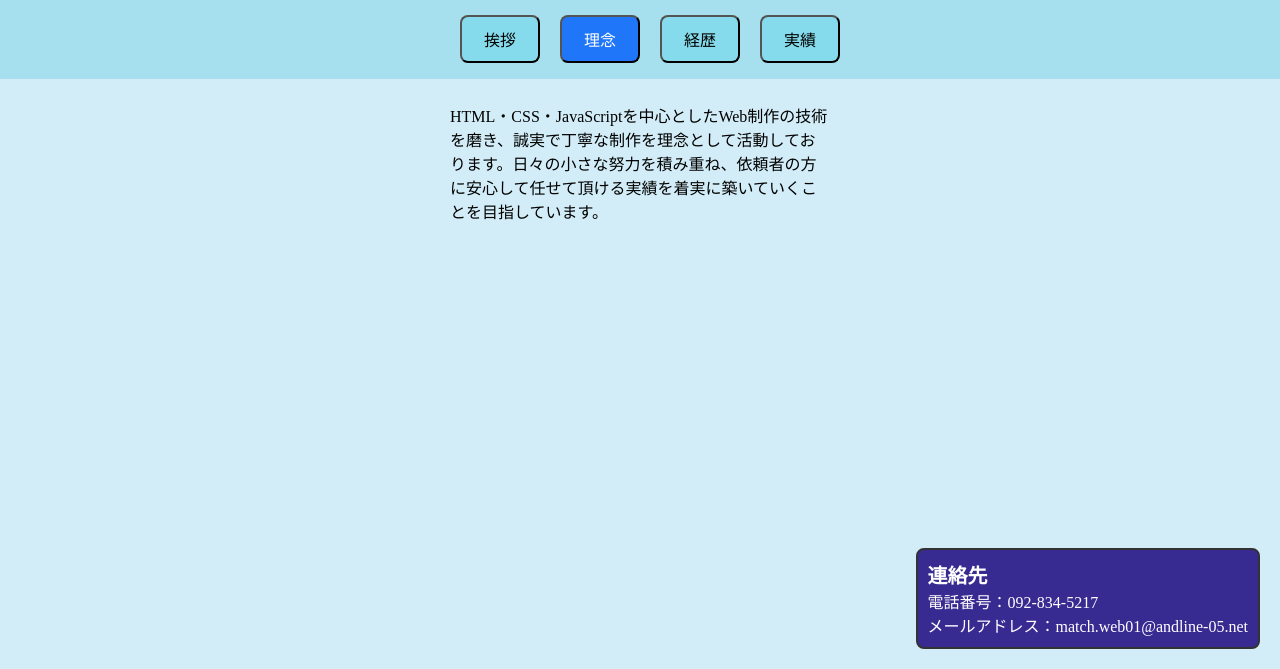
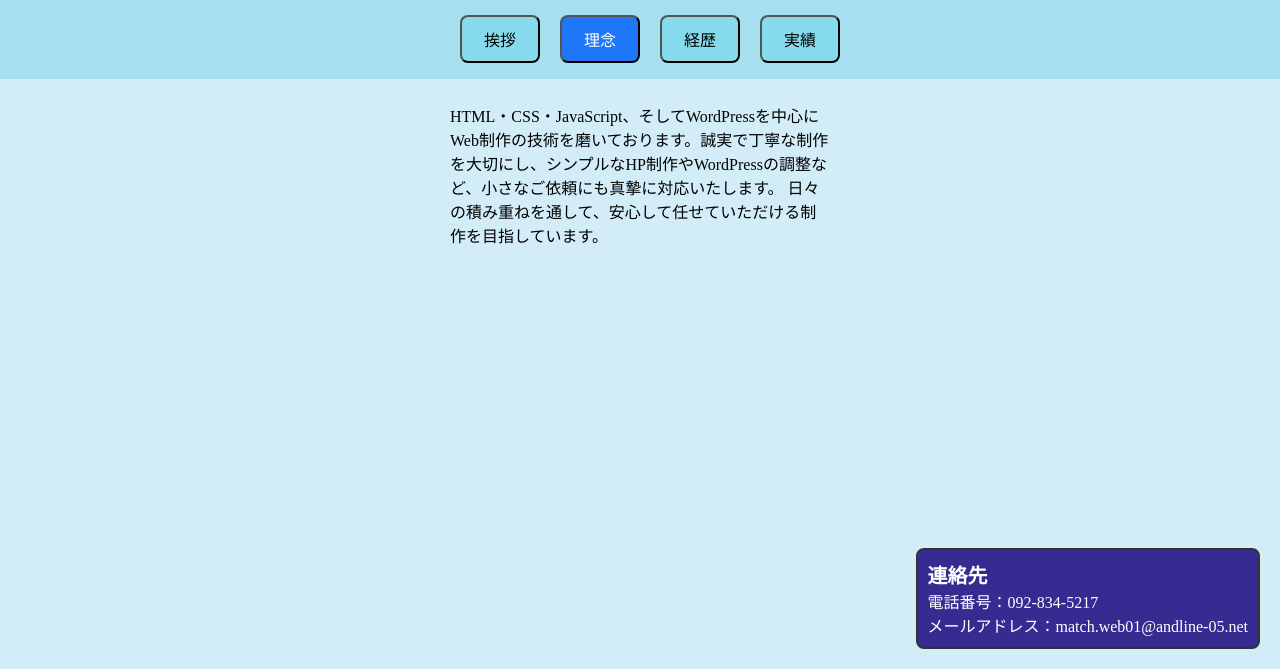
Before and after one commit to match7257/My-Portfolio, a plain HTML site: page index.html in a window 1280 px wide. Both pictures are taken after a click on the button "理念". Shown: the part 131-800 px from the top of the page. Drawn offline with Linux system fonts and the light colour scheme.

Commit message:
理念の文章

```diff
--- a/index.html
+++ b/index.html
@@ -24,7 +24,8 @@
       <div class="tab-content" data-content="1">
         Web制作を中心に、コーディングや簡単なサイト構築を行っています。小さな修正からページ制作まで、必要な部分を丁寧に対応いたします。制作物はすべて、見やすさや使いやすさを重視して仕上げています。</div>
       <div class="tab-content" data-content="2">
-        HTML・CSS・JavaScriptを中心としたWeb制作の技術を磨き、誠実で丁寧な制作を理念として活動しております。日々の小さな努力を積み重ね、依頼者の方に安心して任せて頂ける実績を着実に築いていくことを目指しています。
+        HTML・CSS・JavaScript、そしてWordPressを中心にWeb制作の技術を磨いております。誠実で丁寧な制作を大切にし、シンプルなHP制作やWordPressの調整など、小さなご依頼にも真摯に対応いたします。
+        日々の積み重ねを通して、安心して任せていただける制作を目指しています。
       </div>
       <div class="tab-content" data-content="3">平成26年 障がい者A型事業所カムラックに入社<br>令和元年 障がい者A型事業所あんしん生活に入社</div>
       <div class="tab-content" data-content="4">
```
